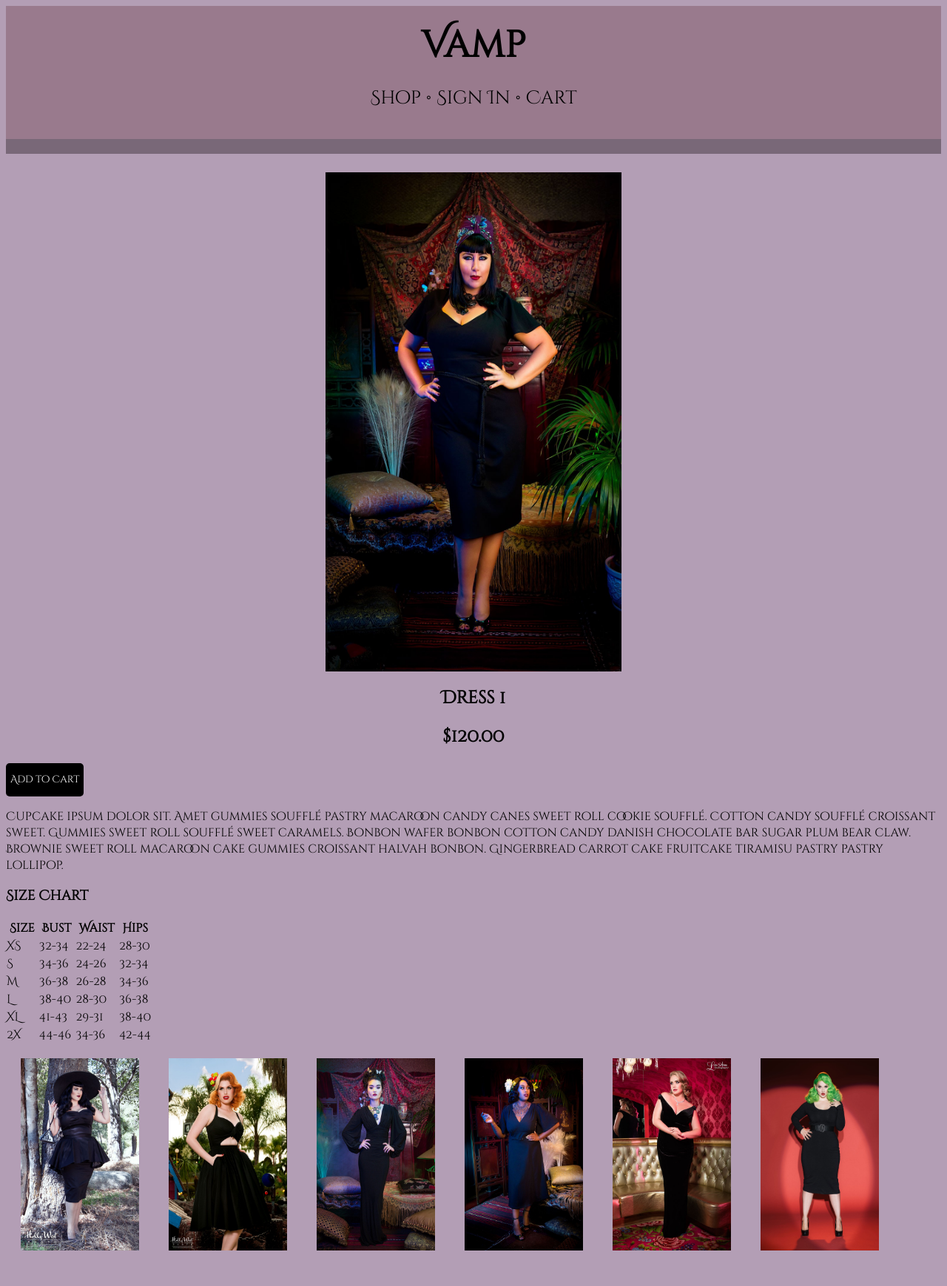
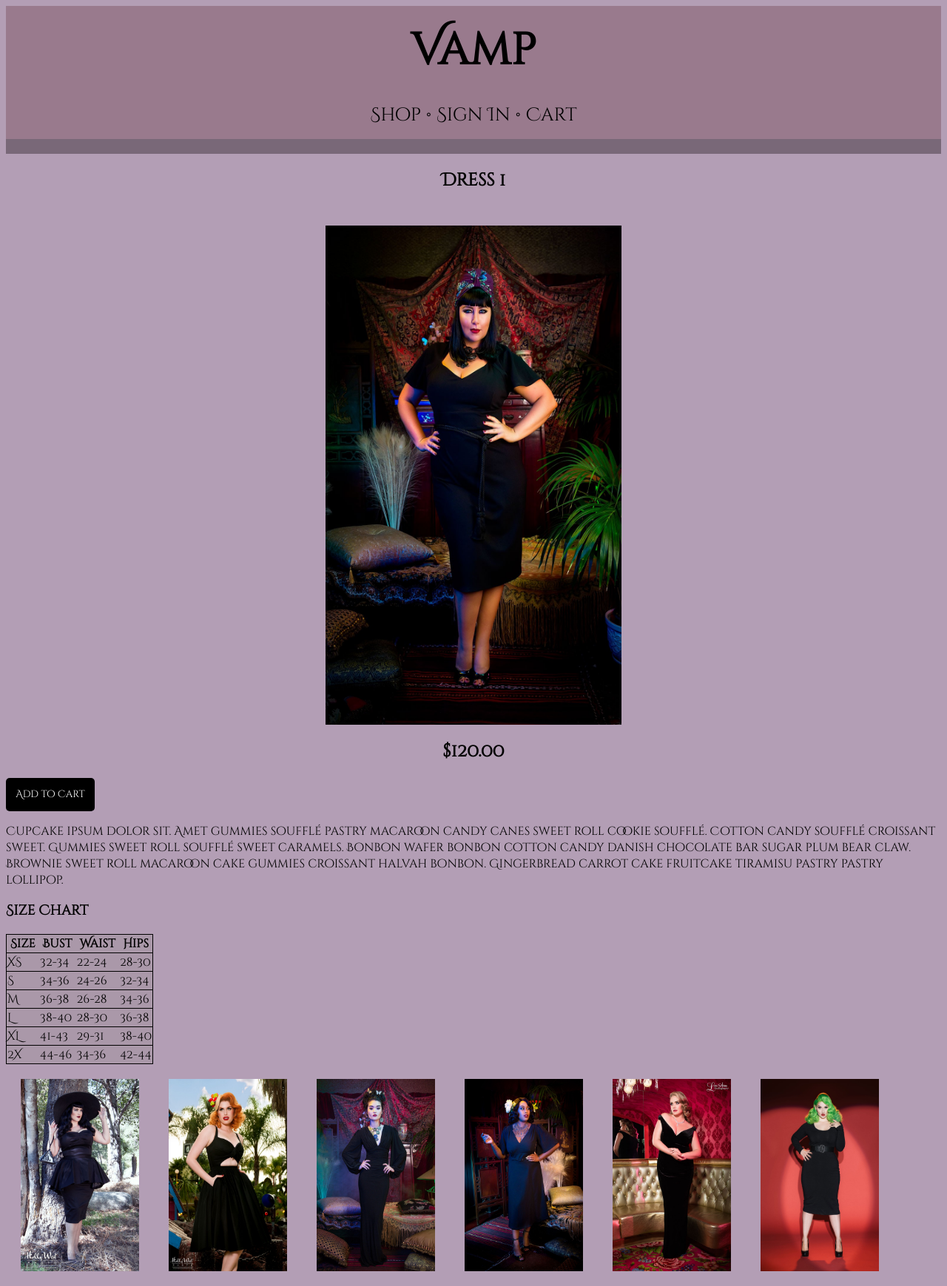
Before and after one commit to ribermudes/Week-1-Independent-Project-CSS, a plain HTML site: page index.html in a window 1280 px wide. Shown: the whole page at 74% size. Before the commit the page ends 1711 px from the top, so only its background shows below. Drawn offline with Linux system fonts and the light colour scheme.

Commit message:
create button, adjust content and header

```diff
--- a/css/styles.css
+++ b/css/styles.css
@@ -21,9 +21,9 @@ header {
 }
 
  h1 {
-   font-size: 50px;
+   font-size: 60px;
    margin: 0px;
-   padding-bottom: 20px;
+   padding-bottom: 30px;
  }
 
 h2  {
@@ -58,6 +58,7 @@ p.blocktext {
  }
  table {
    border-collapse: collapse;
+   background-color: #aa98a9;
  }
 
 th {
@@ -65,12 +66,16 @@ th {
   padding-right: 5px;
 }
 
+tr {
+  border: 1px solid black;
+}
+
 button {
   height: 45px;
+  width: 120px;
   background-color: black;
   color: white;
   font-family: 'Cinzel Decorative', cursive;
   border: none;
   border-radius: 5px;
-
 }
--- a/index.html
+++ b/index.html
@@ -15,12 +15,14 @@
     </header>
     <div class="container">
       <div class="dress-1">
-      <img src="img/blackdress1.jpg" alt="black dress1" />
-      <h2>Dress 1</h2>
+        <h2>Dress 1</h2>
+      <img src="img/blackdress1.jpg" alt="black dress1"/>
       <h2>$120.00</h2>
+      </div>
       <div class="button">
         <button type="add-cart">Add to Cart</button>
-      <p>
+      </div>
+        <p>
         Cupcake ipsum dolor sit. Amet gummies soufflé pastry macaroon candy canes sweet roll cookie soufflé. Cotton candy soufflé croissant sweet. Gummies sweet roll soufflé sweet caramels. Bonbon wafer bonbon cotton candy danish chocolate bar sugar plum bear claw. Brownie sweet roll macaroon cake gummies croissant halvah bonbon. Gingerbread carrot cake fruitcake tiramisu pastry pastry lollipop.
       </p>
       <div class="size-chart">
@@ -69,6 +71,7 @@
             <td>42-44</td>
           </tr>
         </table>
+        </div>
         <div class="other-items">
           <img class="gallery" src="img/blackdress2.jpg" alt="black dress 2" />
           <img class="gallery" src="img/blackdress3.jpg" alt="black dress 3" />
@@ -78,8 +81,8 @@
           <img class="gallery" src="img/blackdress7.jpg" alt="black dress 7" />
 
         </div>
-      </div>
-      </div>
+
+
     </div>
   </body>
 </html>
```
